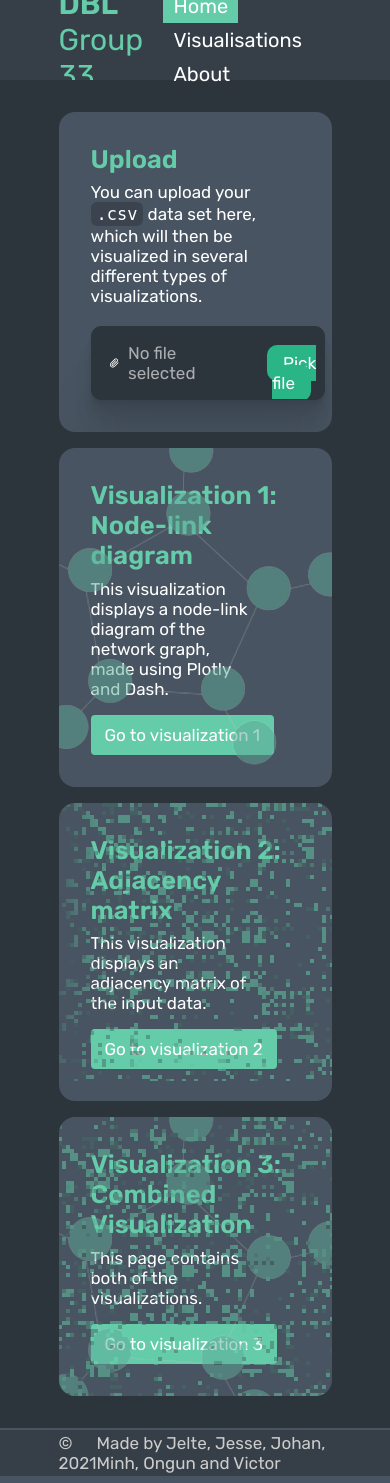
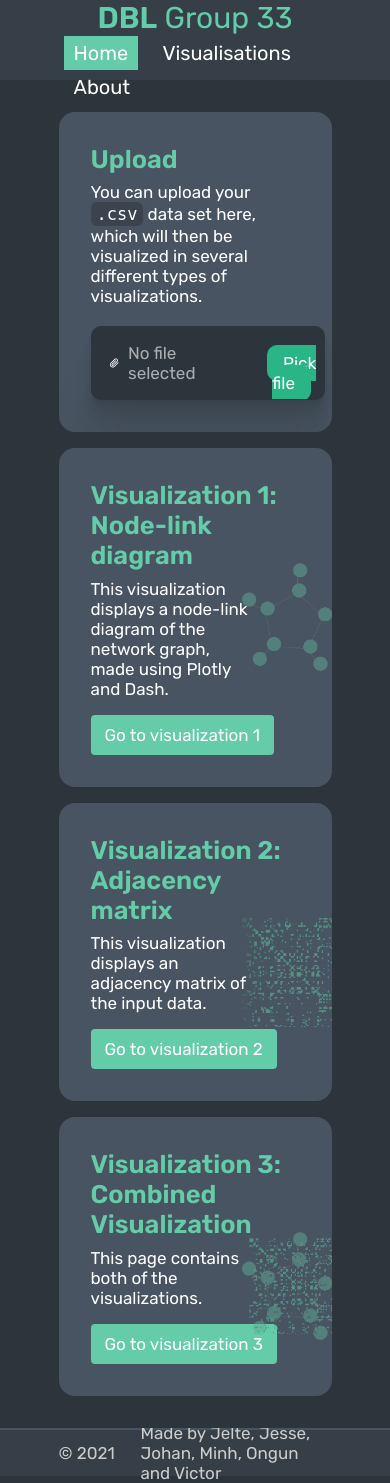
Before and after one commit to Ongun1905/DBL-HTI-Group-33-, a Django app: page / in a window 390 px wide. Run offline with Django 3.2, Linux system fonts and the light colour scheme; parts of the project's set-up code (start-up, migrations or seed data) failed here and were passed over; some libraries are stand-ins or nearby versions.

Commit message:
small add-on for mobile devices
small add-on so that website looks somewhat reasonable on mobile devices. Graphs can still be made wider

```diff
--- a/homepage/static/homepage/styles.css
+++ b/homepage/static/homepage/styles.css
@@ -97,6 +97,26 @@ header nav ul li ul li a {
 	background-color: var(--color-green-light);
 }
 /*End Menu						************************************************************************************************************************************************/
+/* small add-on so that website looks somewhat reasonable on mobile devices*/
+@media screen and (max-width:768px) {
+	header {
+		flex-direction: column;
+	}
+	.upload-button{
+		width: 50%;
+	}
+	.row-layout .side-img{
+		width: 40%;
+		right: -20px;
+		margin-top: 135px;
+	}
+	footer .copy{
+		width: 30%;
+	}
+	footer .madeBy{
+		width: 70%;
+	}
+}
 
 .container {
 	position: relative;
--- a/homepage/templates/homepage/layout.html
+++ b/homepage/templates/homepage/layout.html
@@ -37,8 +37,8 @@
     </div>
 
     <footer>
-      <p>&copy; 2021</p>
-      <p>Made by Jelte, Jesse, Johan, Minh, Ongun and Victor</p>
+      <p class="copy">&copy; 2021</p>
+      <p class="madeBy">Made by Jelte, Jesse, Johan, Minh, Ongun and Victor</p>
     </footer>
   </div>
   <div class="modal">
```
Also changed, not shown: db.sqlite3.
